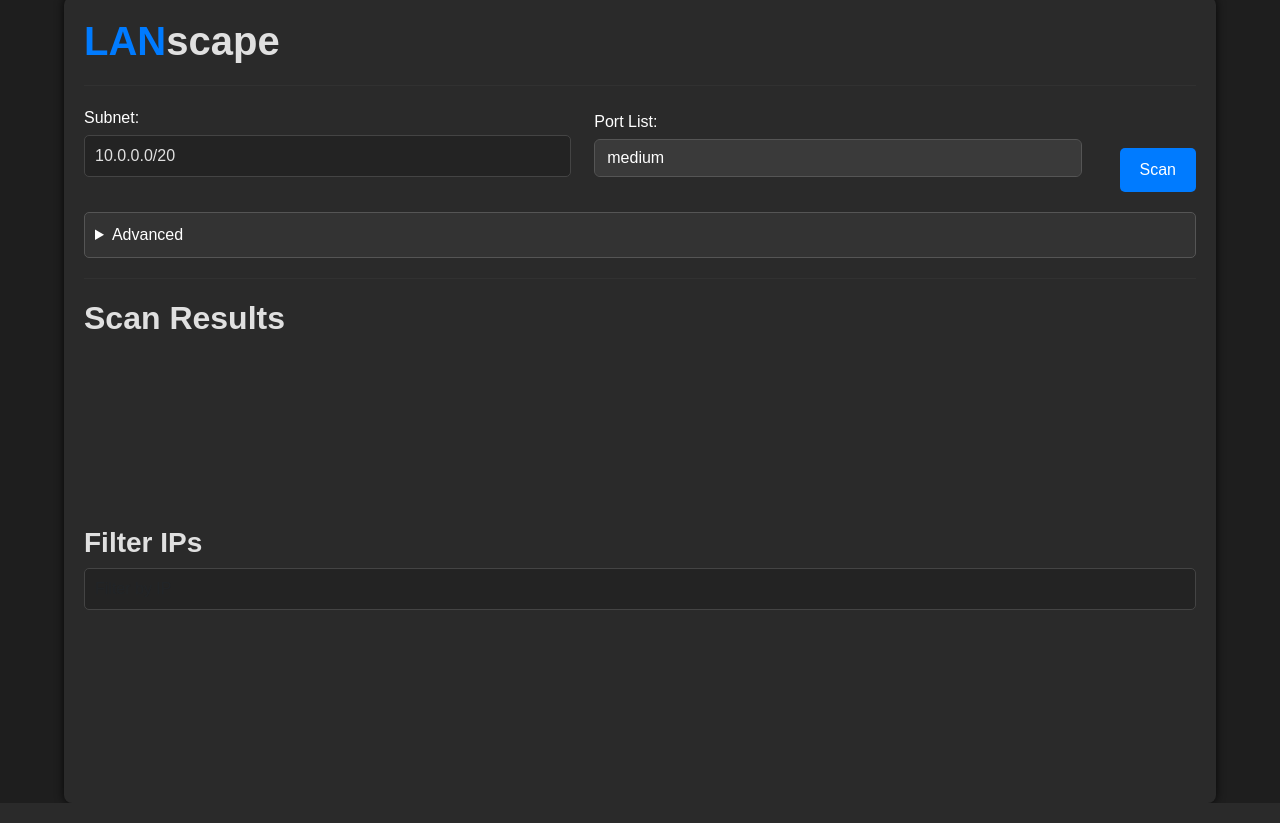
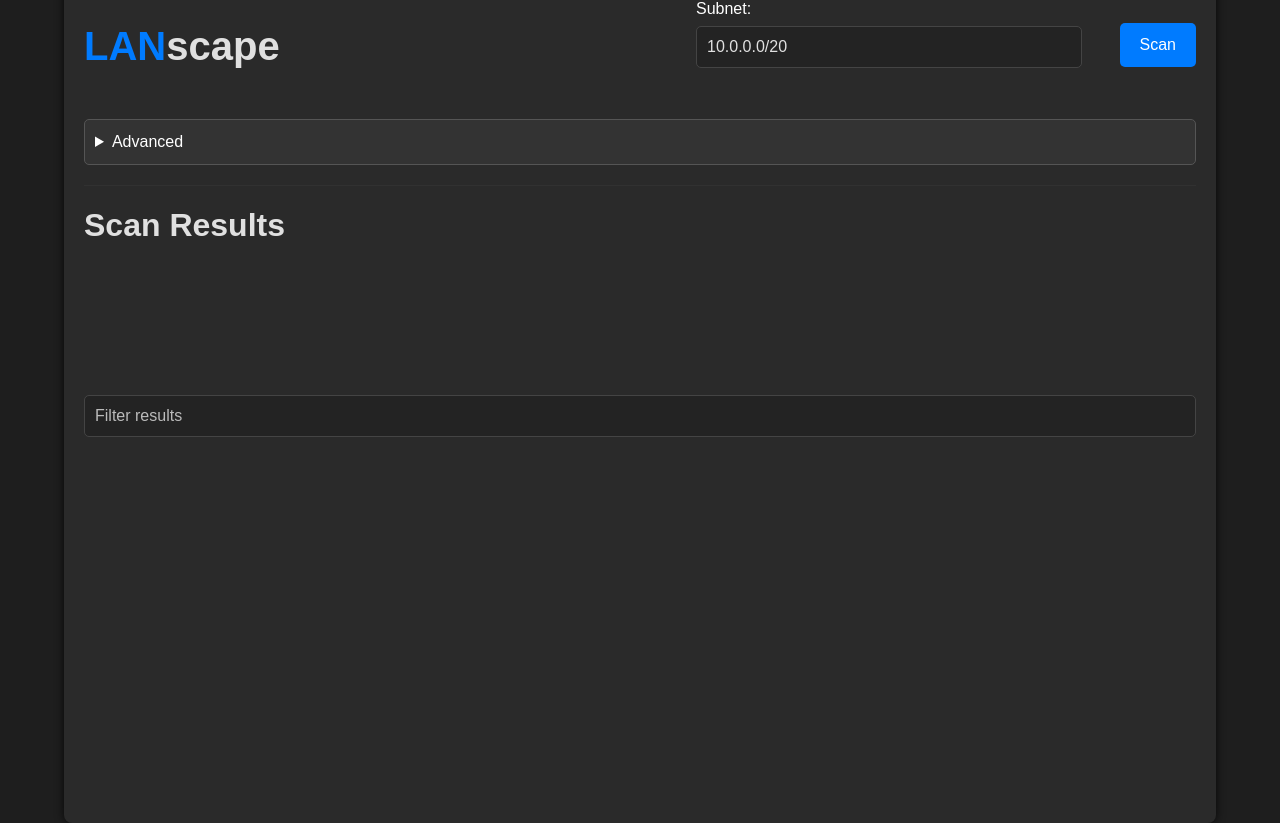
Before and after one commit to mdennis281/LANscape, a Flask app: template templates/main.html in a window 1280 px wide. Run offline with Flask 3, Linux system fonts and the light colour scheme; the template is opened without the code that fills it, so the values that code supplies are empty; parts of the project's set-up code (start-up, migrations or seed data) failed here and were passed over.

Commit message:
frontend enhancements

```diff
--- a/static/css/style.css
+++ b/static/css/style.css
@@ -1,217 +1,4 @@
-/* Card styling */
-.card {
-    background-color: #282828;
-    border-color: #444;
-}
-
-.card-header {
-    background-color: rgba(0, 0, 0, 0.5);
-    color: #ffffff;
-    border-bottom: 1px solid #444;
-}
-
-/* Input and form styling */
-form {
-    display: flex;
-    justify-content: space-between;
-    align-items: center;
-    gap: 15px;
-    margin-bottom: 20px;
-}
-
-.form-group {
-    flex-grow: 1;
-    display: flex;
-    flex-direction: column;
-}
-
-label {
-    color: #ffffff;
-    font-weight: 500;
-    margin-bottom: 5px;
-}
-
-input[type="text"], input[type="number"], select {
-    background-color: #232323;
-    border: 1px solid #444;
-    color: #e0e0e0;
-    padding: 8px 10px;
-    font-size: 1rem;
-    border-radius: 5px;
-}
-
-input[type="range"] {
-    width: 100%;
-    margin: 5px 0;
-}
-
-button {
-    margin-left: 15px;
-    padding: 10px 20px;
-}
-
-/* Slider styling */
-input[type="range"] {
-    -webkit-appearance: none;
-    width: 100%;
-    height: 8px;
-    background-color: #444;
-    outline: none;
-    border-radius: 5px;
-}
-
-input[type="range"]::-webkit-slider-thumb {
-    -webkit-appearance: none;
-    appearance: none;
-    width: 16px;
-    height: 16px;
-    border-radius: 50%;
-    background: #007bff;
-    cursor: pointer;
-}
-
-input[type="range"]::-moz-range-thumb {
-    width: 16px;
-    height: 16px;
-    border-radius: 50%;
-    background: #007bff;
-    cursor: pointer;
-}
-
-/* Button styling */
-button.btn-primary {
-    background-color: #007bff;
-    border: none;
-    padding: 10px 20px;
-    color: #fff;
-    font-size: 1rem;
-    cursor: pointer;
-    border-radius: 5px;
-    transition: background-color 0.2s ease;
-}
-
-button.btn-primary:hover {
-    background-color: #0056b3;
-}
-
-/* Clean up the layout for the input form */
-#scan-form {
-    display: flex;
-    justify-content: space-between;
-    align-items: flex-start;
-    gap: 15px;
-}
-
-.form-group {
-    display: flex;
-    flex-direction: column;
-    width: 100%;
-}
-.title span {
-    color: #007bff;
-}
-/* Table container styling */
-.table-container {
-    width: 100vw;
-    height: 100vh;
-    overflow: auto;
-    margin: auto;
-}
-
-/* Table styling */
-.table {
-    color: #e0e0e0;
-    width: 100%;
-}
-
-.table th, .table td {
-    background-color: #282828;
-    border-color: #444;
-    color: #e0e0e0;
-}
-
-.table thead th {
-    background-color: #333;
-}
-
-/* Alternate row background colors */
-.table-striped tbody tr:nth-of-type(odd) td {
-    background-color: #232323;
-}
-
-.table-striped tbody tr:nth-of-type(even) td {
-    background-color: #2b2b2b;
-}
-
-/* Hover effect on table rows */
-.table tbody tr:hover {
-    background-color: #3a3a3a;
-}
-
-/* Badge styling */
-.badge-warning {
-    background-color: #ffcc00;
-    color: #000;
-}
-
-.badge-success {
-    background-color: #28a745;
-    color: #ffffff;
-}
-.badge-info {
-    background-color: #17a2b8;
-    color: #ffffff;
-}
-.badge-secondary {
-    background-color: #6c757d;
-    color: #ffffff;
-}
-
-/* Link styling */
-a {
-    color: #66b2ff;
-}
-
-/* Buttons styling for alternating colors */
-.colorful-buttons a:nth-of-type(4n+1) {
-    background-color: #007bff;
-    border-color: #0064cf;
-}
-.colorful-buttons a:nth-of-type(4n+1):hover {
-    background-color: #0056b3;
-    border-color: #004b9e;
-}
-.colorful-buttons a:nth-of-type(4n+2) {
-    background-color: #27a946;
-    border-color: #1e7e34;
-}
-.colorful-buttons a:nth-of-type(4n+2):hover {
-    background-color: #1f7d35;
-    border-color: #1a6e2e;
-}
-.colorful-buttons a:nth-of-type(4n+3) {
-    background-color: #bf9a06;
-    border-color: #8b7002;
-}
-.colorful-buttons a:nth-of-type(4n+3):hover {
-    background-color: #a47f05;
-    border-color: #7a6a03;
-}
-.colorful-buttons a:nth-of-type(4n+4) {
-    background-color: #dc3545;
-    border-color: #dc3545;
-}
-.colorful-buttons a:nth-of-type(4n+4):hover {
-    background-color: #c82333;
-    border-color: #bd2130;
-}
-
-
-
-
-
-
-
+/* General Styles */
 body {
     background-color: #1e1e1e;
     color: #ffffff;
@@ -233,48 +20,28 @@
     margin-top: 10px;
 }
 
-.overview-container {
-    display: flex;
-    justify-content: space-around;
-    width: 100vw;
+h1, h2, h3 {
+    font-weight: 600;
+    color: #e0e0e0;
 }
 
-/* Section dividers */
 hr {
     border-color: #444;
     margin: 20px 0;
 }
 
-/* Header styles */
-h1, h2, h3 {
-    font-weight: 600;
-    color: #e0e0e0;
+.title span {
+    color: #007bff;
 }
 
-/* Form styles */
-.form-group {
-    margin-bottom: 15px;
+.overview-container {
+    display: flex;
+    justify-content: space-around;
+    width: 100vw;
+    height: 100px;
 }
 
-.form-control {
-    background-color: #3a3a3a;
-    color: #ffffff;
-    border: 1px solid #555;
-}
-
-/* Input focus */
-.form-control:focus {
-    background-color: #4a4a4a;
-    border-color: #007bff;
-}
-
-/* Button styling */
-.btn-primary {
-    background-color: #007bff;
-    border-color: #007bff;
-}
-
-/* Advanced details styling */
+/* Layout Styles */
 details {
     background-color: #333;
     border: 1px solid #555;
@@ -282,28 +49,283 @@
     border-radius: 5px;
 }
 
-/* Utility tool sections */
 #scan-results {
     margin-top: 20px;
 }
 
-/* Full height container for iframe and form */
 #overview-frame, #ip-table-frame {
     width: 100%;
 }
 
+#overview-frame {
+    height: 120px;
+}
+
 .table-frame-container {
     width: 100%;
-    height: 350px; /* TODO: calc height based on screen size */
+    height: 350px;
     overflow-y: auto;
 }
 
-/* Smooth transitions */
+#scan-form {
+    width: 500px
+}
+
+
+/* Card Styles */
+.card {
+    background-color: #282828;
+    border-color: #444;
+}
+
+.card-header {
+    background-color: rgba(0, 0, 0, 0.5);
+    color: #ffffff;
+    border-bottom: 1px solid #444;
+}
+
+
+/* Form / Input Styles */
+form {
+    display: flex;
+    justify-content: space-between;
+    align-items: center;
+    gap: 15px;
+    margin-bottom: 20px;
+}
+
+.form-group {
+    flex-grow: 1;
+    display: flex;
+    flex-direction: column;
+    margin-bottom: 15px;
+}
+
+label {
+    color: #ffffff;
+    font-weight: 500;
+    margin-bottom: 5px;
+}
+
+input[type="text"], input[type="number"], select, .form-control {
+    background-color: #232323;
+    border: 1px solid #444;
+    color: #e0e0e0;
+    padding: 8px 10px;
+    font-size: 1rem;
+    border-radius: 5px;
+}
+
+input[type="text"]:focus, select:focus, .form-control:focus {
+    background-color: #1e1e1e;
+    color: #ffffff;
+    border-color: #4a90e2;
+    outline: none;
+}
+
+input::placeholder {
+    color: #bbb !important;
+}
+
+button {
+    margin-left: 15px;
+    padding: 10px 20px;
+}
+
+/* Button Styling */
+.btn-primary, button.btn-primary {
+    background-color: #007bff;
+    border: none;
+    padding: 10px 20px;
+    color: #fff;
+    font-size: 1rem;
+    cursor: pointer;
+    border-radius: 5px;
+    transition: background-color 0.2s ease;
+}
+
+.btn-primary:hover {
+    background-color: #0056b3;
+}
+input[type="range"] {
+    -webkit-appearance: none;
+    width: 100%;
+    height: 8px;
+    background-color: #444;
+    outline: none;
+    border-radius: 5px;
+    margin: 5px 0;
+}
+
+input[type="range"]::-webkit-slider-thumb,
+input[type="range"]::-moz-range-thumb {
+    -webkit-appearance: none;
+    appearance: none;
+    width: 16px;
+    height: 16px;
+    border-radius: 50%;
+    background: #007bff;
+    cursor: pointer;
+}
+.port-list-wrapper {
+    position: relative;
+    display: inline-block;
+    width: 100%;
+}
+
+.port-list {
+    position: relative;
+    background-color: #232323;
+    border: 1px solid #555;
+    color: #e0e0e0;
+    padding: 10px;
+    cursor: pointer;
+    width: 100%;
+    user-select: none;
+    appearance: none;  /* Hide default arrow */
+}
+
+.port-list:focus {
+    border-color: #4a90e2;
+    outline: none;
+}
+
+.port-list-wrapper::after {
+    content: '▼';
+    position: absolute;
+    top: 14px;
+    right: 10px;
+    pointer-events: none;
+    color: #e0e0e0;
+}
+
+.port-list-dropdown {
+    display: none;
+    position: absolute;
+    background-color: #232323;
+    border: 1px solid #555;
+    width: 100%;
+    max-height: 200px;
+    overflow-y: auto;
+    z-index: 10;
+}
+
+.port-list-dropdown.open {
+    display: block;
+}
+
+.port-list-dropdown div {
+    padding: 10px;
+    color: #e0e0e0;
+    cursor: pointer;
+}
+
+.port-list-dropdown div:hover {
+    background-color: #4a90e2;
+    color: white;
+}
+
+
+/* Table Styles */
+.table-container {
+    width: 100vw;
+    margin: auto;
+}
+
+.table {
+    color: #e0e0e0;
+    width: 100%;
+}
+
+.table th, .table td {
+    background-color: #282828;
+    border-color: #444;
+    color: #e0e0e0;
+}
+
+.table thead th {
+    background-color: #333;
+}
+
+.table-striped tbody tr:nth-of-type(odd) td {
+    background-color: #232323;
+}
+
+.table-striped tbody tr:nth-of-type(even) td {
+    background-color: #2b2b2b;
+}
+
+.table tbody tr:hover {
+    background-color: #3a3a3a;
+}
+
+
+/* Badge Styles */
+.badge-warning {
+    background-color: #ffcc00;
+    color: #000;
+}
+
+.badge-success, .badge-info, .badge-secondary {
+    color: #ffffff;
+}
+
+.badge-success {
+    background-color: #28a745;
+}
+
+.badge-info {
+    background-color: #17a2b8;
+}
+
+.badge-secondary {
+    background-color: #6c757d;
+}
+
+
+/* Protocol Open Button Styles */
+.colorful-buttons a:nth-of-type(4n+1) {
+    background-color: #007bff;
+    border-color: #0064cf;
+}
+
+.colorful-buttons a:nth-of-type(4n+1):hover {
+    background-color: #0056b3;
+    border-color: #004b9e;
+}
+
+.colorful-buttons a:nth-of-type(4n+2) {
+    background-color: #27a946;
+    border-color: #1e7e34;
+}
+
+.colorful-buttons a:nth-of-type(4n+2):hover {
+    background-color: #1f7d35;
+    border-color: #1a6e2e;
+}
+
+.colorful-buttons a:nth-of-type(4n+3) {
+    background-color: #bf9a06;
+    border-color: #8b7002;
+}
+
+.colorful-buttons a:nth-of-type(4n+3):hover {
+    background-color: #a47f05;
+    border-color: #7a6a03;
+}
+
+.colorful-buttons a:nth-of-type(4n+4) {
+    background-color: #dc3545;
+    border-color: #dc3545;
+}
+
+.colorful-buttons a:nth-of-type(4n+4):hover {
+    background-color: #c82333;
+    border-color: #bd2130;
+}
+
+
+/* Transitions */
 input, select, button, details {
     transition: all 0.3s ease-in-out;
 }
-
-/* Input placeholders */
-input::placeholder {
-    color: #bbb;
-}
--- a/static/js/main.js
+++ b/static/js/main.js
@@ -1,13 +1,9 @@
 $(document).ready(function() {
     // Load port lists into the dropdown
-    $.get('/api/port/list', function(data) {
-        const portListSelect = $('#port_list');
-        data.forEach(function(portList) {
-            portListSelect.append(new Option(portList, portList));
-        });
-        portListSelect.val('medium');
-    });
+    getPortLists();
     $('#parallelism').on('input', function() {
+        const value = $(this).val() + (value < 1) ? '' : ' Warning: Increasing parallelism may inaccuracy in the scan results.';
+
         $('#parallelism-value').text($(this).val());
     });
     const url = new URL(window.location.href);
@@ -21,7 +17,7 @@
         event.preventDefault();
         const formData = {
             subnet: $('#subnet').val(),
-            port_list: $('#port_list').val(),
+            port_list: $('#port-list').text(),
             parallelism: $('#parallelism').val()
         };
         $.ajax('/api/scan', {
@@ -53,26 +49,68 @@
     // set url query string 'scan_id' to the scan_id
     const url = new URL(window.location.href);
     url.searchParams.set('scan_id', scanId);
+    // set url to the new url
+    window.history.pushState({}, '', url);
 }
 
-// Functions to handle button actions (example only)
-function openHttp(ip) {
-    window.open('http://' + ip);
+function getPortLists() {
+    $.get('/api/port/list', function(data) {
+        const customSelect = $('#port-list');
+        const customSelectDropdown = $('#port-list-dropdown');
+        customSelectDropdown.empty();
+
+        // Populate the dropdown with the options
+        data.forEach(function(portList) {
+            customSelectDropdown.append('<div>' + portList + '</div>');
+        });
+
+        // Set the default value
+        customSelect.text('medium');
+
+        // Handle dropdown click
+        customSelect.on('click', function() {
+            customSelectDropdown.toggleClass('open');
+        });
+
+        // Handle option selection
+        customSelectDropdown.on('click', 'div', function() {
+            const selectedOption = $(this).text();
+            customSelect.text(selectedOption);
+            customSelectDropdown.removeClass('open');
+        });
+    });
 }
 
-function openSsh(ip) {
-    window.open('ssh://' + ip);
-}
+$(document).on('click', function(event) {
+    if (!$(event.target).closest('.port-list-wrapper').length) {
+        $('#port-list-dropdown').removeClass('open');
+    }
+});
+
 
 function resizeIframe(iframe) {
+    // Adjust the height of the iframe to match the content
     iframe.style.height = iframe.contentWindow.document.body.scrollHeight + 'px';
 }
 
-// Bind iframe height adjustment
-document.getElementById('overview-frame').onload = function() {
-    resizeIframe(this);
-};
+function observeIframeContent(iframe) {
+    const iframeDocument = iframe.contentDocument || iframe.contentWindow.document;
 
-document.getElementById('ip-table-frame').onload = function() {
-    resizeIframe(this);
-};
+    // Use MutationObserver to observe changes within the iframe
+    const observer = new MutationObserver(() => {
+        resizeIframe(iframe);
+    });
+
+    // Configure the observer to watch for changes in the subtree of the body
+    observer.observe(iframeDocument.body, {
+        childList: true,
+        subtree: true,
+        attributes: true,  // In case styles/attributes change height
+    });
+}
+
+// Bind the iframe's load event to initialize the observer
+$('#ip-table-frame').on('load', function() {
+    resizeIframe(this); // Initial resizing after iframe loads
+    observeIframeContent(this); // Start observing for dynamic changes
+});
--- a/templates/main.html
+++ b/templates/main.html
@@ -2,29 +2,30 @@
 
 {% block content %}
 <div class="container-fluid my-4">
-    <!-- Header -->
+      <!-- Header and Scan Submission Inline -->
+    <div class="d-flex justify-content-between align-items-center flex-wrap">
         <h1 class="title"><span>LAN</span>scape</h1>
-    <hr>
-
         <!-- Form -->
-    <form id="scan-form" class="d-flex justify-content-between align-items-end">
+        <form id="scan-form" class="d-flex align-items-end">
             <div class="form-group me-2">
                 <label for="subnet">Subnet:</label>
                 <input type="text" id="subnet" name="subnet" class="form-control" value="10.0.0.0/20" placeholder="Enter subnet">
             </div>
-
-        <div class="form-group me-2">
-            <label for="port_list">Port List:</label>
-            <select id="port_list" name="port_list" class="form-control">
-                <!-- Options populated dynamically -->
-            </select>
+            <button type="submit" class="btn btn-primary mb-3">Scan</button>
+        </form>
     </div>
 
-        <button type="submit" class="btn btn-primary">Scan</button>
-    </form>
-
+    <!-- Advanced Section -->
     <details class="mt-3">
         <summary>Advanced</summary>
+        <div class="form-group mt-2">
+            <label for="port_list">Port List:</label>
+            <div class="port-list-wrapper">
+                <div id="port-list" class="port-list">medium</div>
+                <div id="port-list-dropdown" class="port-list-dropdown"></div>
+            </div>
+        </div>
+
         <div class="form-group mt-2">
             <label for="parallelism">Parallelism:</label>
             <input type="range" id="parallelism" name="parallelism" min="0.25" max="3" step="0.25" value="1" oninput="this.nextElementSibling.value = this.value">
@@ -38,9 +39,10 @@
     <div id="scan-results">
         <h2>Scan Results</h2>
         <iframe id="overview-frame" src=""></iframe>
-        <h3 class="mt-4">Filter IPs</h3>
-        <input type="text" id="filter" placeholder="Filter by IP" class="form-control mb-3">
+        <input type="text" id="filter" placeholder="Filter results" class="form-control mb-3 mt-3">
+        <div class="table-frame-container">
             <iframe id="ip-table-frame" src=""></iframe>
+        </div>
     </div>
 </div>
 
--- a/templates/scan.html
+++ b/templates/scan.html
@@ -10,4 +10,5 @@
     {% if data.running %}
         <script src="{{ url_for('static', filename='js/quietReload.js') }}"></script>
     {% endif %}
+    <script>document.body.style.background = '#0000'</script>
 {% endblock %}
```
Lines whose indentation alone changed are shown as unchanged.
